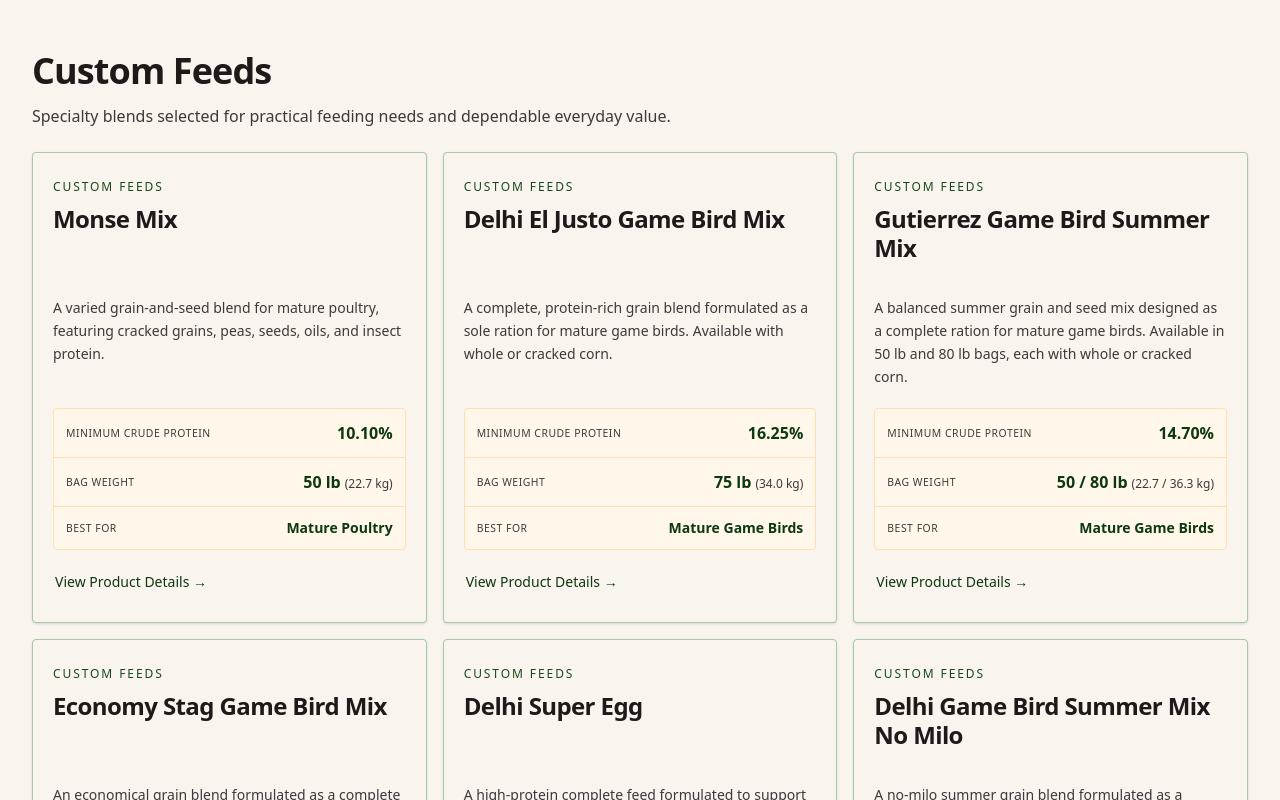
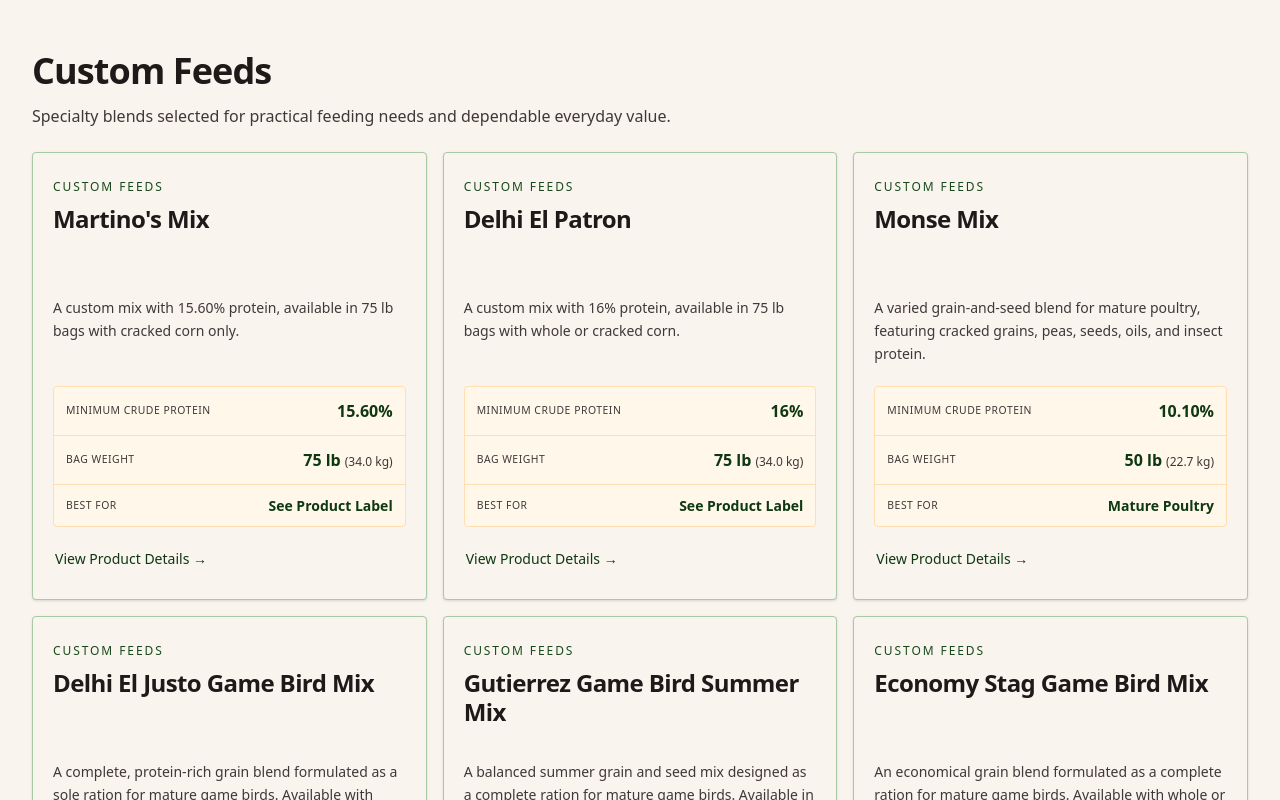
Before and after one commit to Jdanielcode1/DelhiShopSiteRepo, a Next.js app: page /products in a window 1280 px wide. Shown: the part 1700-2500 px from the top of the page. Built offline with nearby package versions, Linux system fonts and the light colour scheme; no server answers.

Commit message:
Add Martino's Mix and Delhi El Patron custom feeds

```diff
--- a/data/customFeeds.ts
+++ b/data/customFeeds.ts
@@ -11,6 +11,32 @@ export type CustomFeed = {
 };
 
 export const customFeeds: CustomFeed[] = [
+  {
+    slug: "martinos-mix",
+    name: "Martino's Mix",
+    description:
+      "A custom mix with 15.60% protein, available in 75 lb bags with cracked corn only.",
+    descriptionEs:
+      "Una mezcla especial con 15.60% de proteína, disponible en bolsas de 75 lb únicamente con maíz quebrado.",
+    protein: "15.60%",
+    weight: "75 lb",
+    kilograms: "34.0 kg",
+    bestFor: "See Product Label",
+    bestForEs: "Consulte la Etiqueta",
+  },
+  {
+    slug: "delhi-el-patron",
+    name: "Delhi El Patron",
+    description:
+      "A custom mix with 16% protein, available in 75 lb bags with whole or cracked corn.",
+    descriptionEs:
+      "Una mezcla especial con 16% de proteína, disponible en bolsas de 75 lb con maíz entero o quebrado.",
+    protein: "16%",
+    weight: "75 lb",
+    kilograms: "34.0 kg",
+    bestFor: "See Product Label",
+    bestForEs: "Consulte la Etiqueta",
+  },
   {
     slug: "monse-mix",
     name: "Monse Mix",
```
